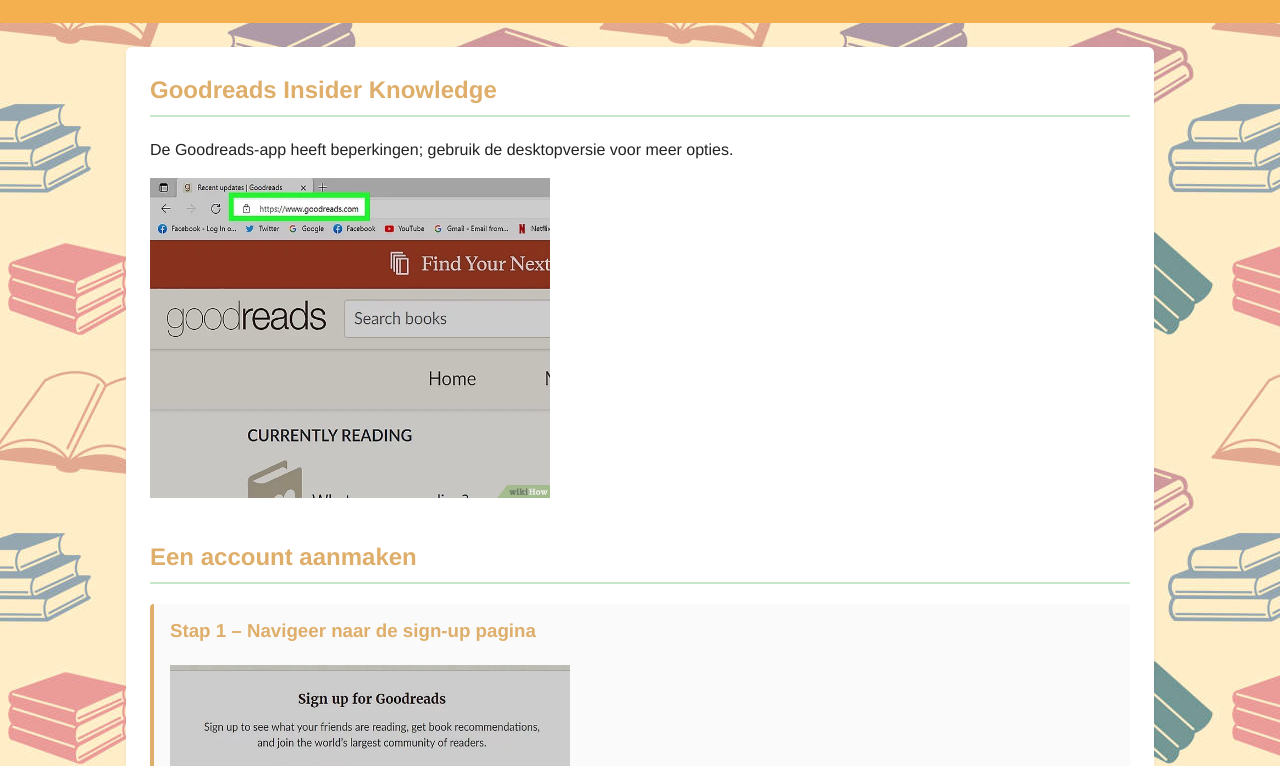
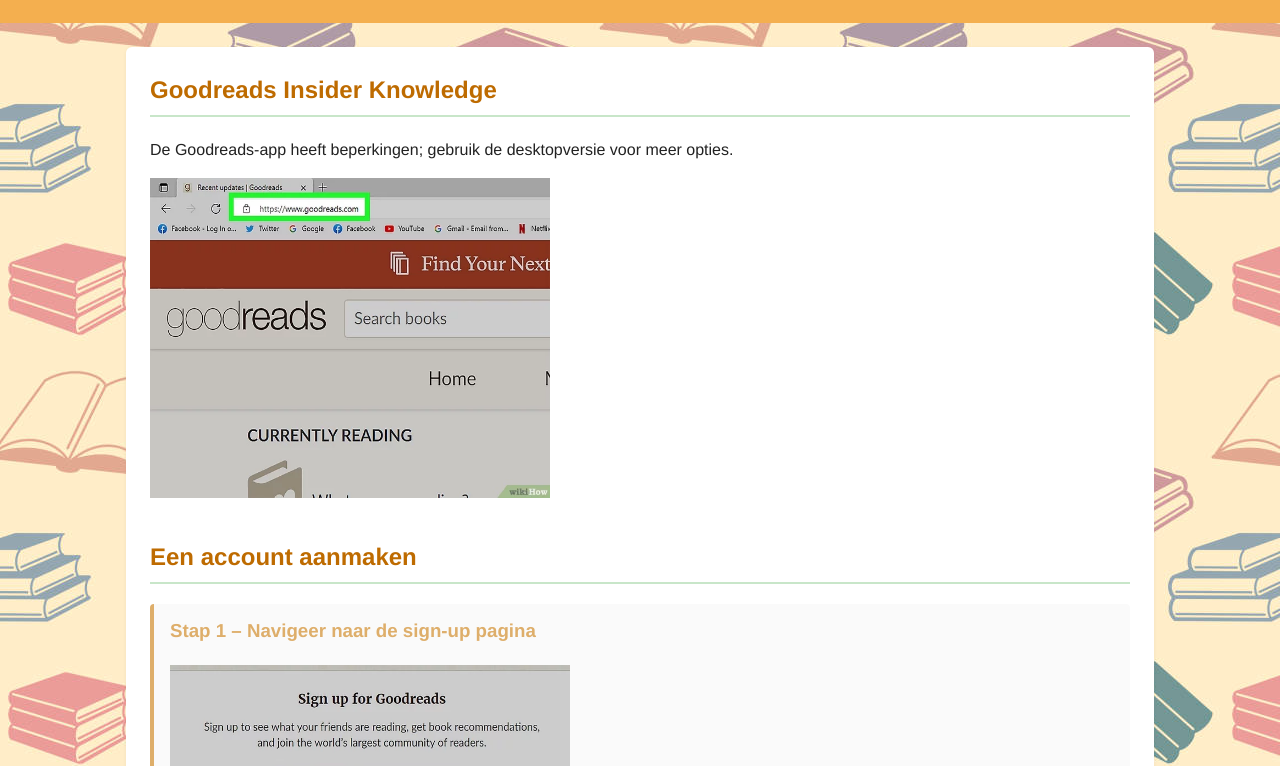
Before and after one commit to Jairo-Lopez-Navarrete/Maite_BP, a plain HTML site: page index.html in a window 1280 px wide. Shown: the part 67-833 px from the top of the page. Drawn offline with Linux system fonts and the light colour scheme.

Commit message:
changed h2 colors

```diff
--- a/style.css
+++ b/style.css
@@ -34,7 +34,7 @@ header .subtitle {
   margin-bottom: 32px;
 }
 .section h2 {
-  color: #deae6a;
+  color: #be6b00;
   margin-top: 0;
   border-bottom: 2px solid #c8e6c9;
   padding-bottom: 6px;
```
